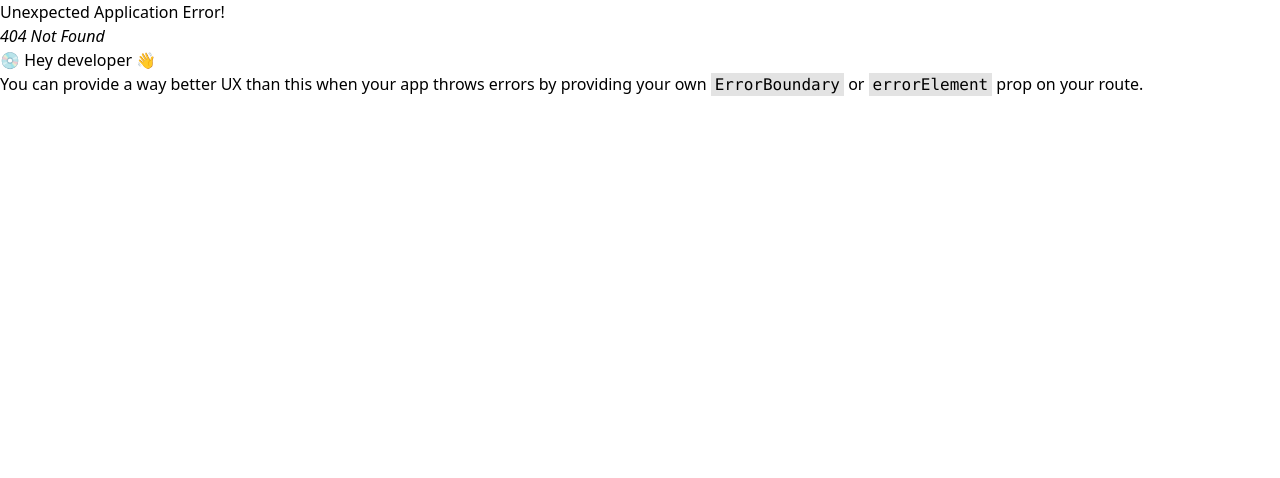
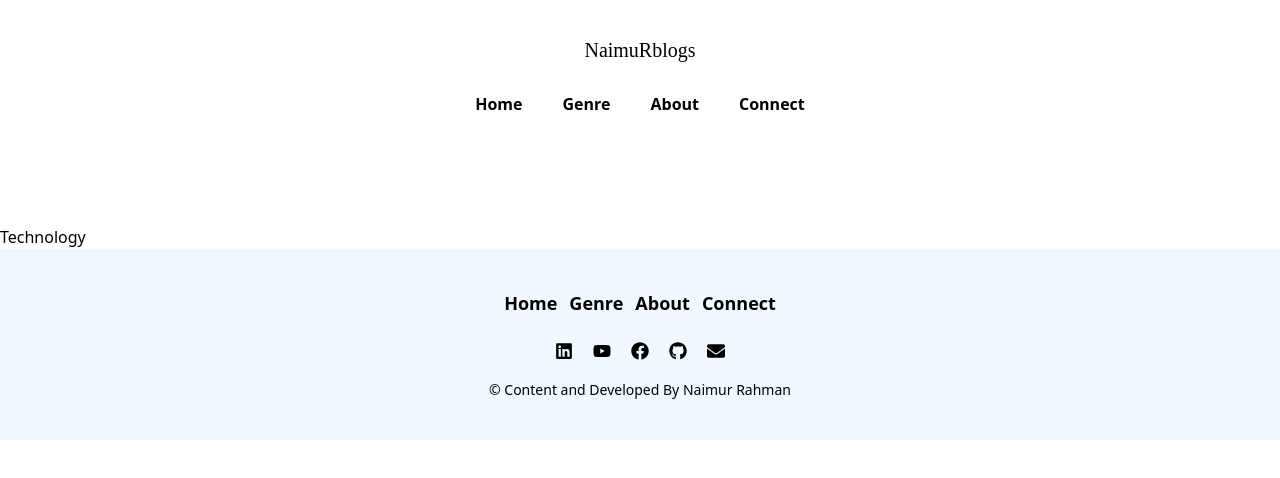
Before and after one commit to naimur2001/NaimuRblogs, a React (Vite) app: page /tech in a window 1280 px wide. Before the commit this address had no page. Shown: the top 478 px of the page. Built offline with nearby package versions, Linux system fonts and the light colour scheme.

Commit message:
nav footer done

```diff
--- a/package.json
+++ b/package.json
@@ -14,6 +14,7 @@
     "match-sorter": "^6.3.4",
     "react": "^18.2.0",
     "react-dom": "^18.2.0",
+    "react-icons": "^5.2.1",
     "react-router-dom": "^6.23.1",
     "sort-by": "^1.2.0"
   },
--- a/src/Components/Home/HomePage.jsx
+++ b/src/Components/Home/HomePage.jsx
@@ -1,9 +1,13 @@
+import { Outlet } from 'react-router-dom'
 import Nav from '../Shared/Nav'
+import Footer from '../Shared/Footer'
 
 const HomePage = () => {
   return (
     <div>
   <Nav></Nav>
+  <Outlet></Outlet>
+  <Footer></Footer>
     </div>
   )
 }
--- /dev/null
+++ b/src/Components/Pages/GenreFolder/Technology.jsx
@@ -0,0 +1,8 @@
+
+const Technology = () => {
+  return (
+    <div>Technology</div>
+  )
+}
+
+export default Technology
--- a/src/Components/Routes/Route.jsx
+++ b/src/Components/Routes/Route.jsx
@@ -1,12 +1,16 @@
 import { createBrowserRouter } from "react-router-dom";
 import Main from "../../Main/Main";
+import Technology from "../Pages/GenreFolder/Technology";
 
 const router=createBrowserRouter ([
 {
   element: <Main></Main>,
   path: "/",
   children : [
-
+    {
+      path:"tech",
+      element: <Technology></Technology>
+    }
   ]
 }
 
--- a/src/Components/Shared/Footer.jsx
+++ b/src/Components/Shared/Footer.jsx
@@ -0,0 +1,107 @@
+import { Link } from "react-router-dom"
+import { FaYoutube, FaFacebook, FaLinkedin, FaGithub, FaEnvelope } from 'react-icons/fa';
+import { useState } from "react";
+
+
+const Footer = () => {
+
+  const socialLinks = [
+    {
+      id: 3,
+      icon: <FaLinkedin />,
+      url: 'https://www.linkedin.com/in/nr2001/',
+    },
+    {
+      id: 1,
+      icon: <FaYoutube />,
+      url: 'https://www.youtube.com/@naimurrahman2001/videos',
+    },
+    {
+      id: 2,
+      icon: <FaFacebook />,
+      url: 'https://www.facebook.com/naimur2001',
+    },
+    {
+      id: 4,
+      icon: <FaGithub />,
+      url: 'https://github.com/naimur2001',
+    },
+    {
+      id: 5,
+      icon: <FaEnvelope />,
+      url: 'mailto:naimurrahman18thapril@gmail.com',
+    },
+  ];
+
+
+  const [isMenuOpen, setIsMenuOpen] = useState(false);
+  const handleMenuToggle = () => {
+    setIsMenuOpen(!isMenuOpen);
+  };
+
+  return (
+    <div>
+    <footer className="flex flex-col justify-around gap-5 bg-sky-50 py-10 text-black">
+        <nav className="text-lg">
+            <ul className="flex h-full flex-wrap items-center justify-center gap-3 font-semibold">
+            <Link to={'/'}>
+        <li className="group flex  cursor-pointer flex-col">
+            Home<span className="mt-[2px] h-[3px] w-[0px] rounded-full text-black group-hover:bg-gray-500 transition-all duration-300 group-hover:w-full"></span>
+          </li>
+        </Link>
+
+
+      <li onClick={handleMenuToggle} className="relative group flex  cursor-pointer flex-col">
+
+ Genre <span className="mt-[2px] h-[3px] w-[0px] rounded-full text-black group-hover:bg-gray-500 transition-all duration-300 group-hover:w-full"></span>
+
+
+{isMenuOpen && (
+  <ul className="absolute  top-6 lg:top-8 text-sm lg:text-base z-10 space-y-2 rounded-lg bg-gray-700 p-2 text-gray-100">
+      <li className="px-3 hover:underline">
+          <Link to={'/tech'}>Technology</Link>
+      </li>
+      <li className="px-3 hover:underline">
+          <Link to={'/travel'}>Travel</Link>
+      </li>
+      <li className="px-3 hover:underline">
+          <Link to={'/geopol'}>GeoPolitics</Link>
+      </li>
+  </ul>
+)}
+</li>
+
+          <Link to={'/about'}>
+          <li className="group flex  cursor-pointer flex-col">
+            About<span className="mt-[2px] h-[3px]  w-[0px] rounded-full text-black group-hover:bg-gray-500 transition-all duration-300 group-hover:w-full"></span>
+          </li>
+          </Link>
+          <Link to={'/connect'}>
+          <li className="group flex  cursor-pointer flex-col">
+            Connect<span className="mt-[2px] h-[3px]  w-[0px] rounded-full text-black group-hover:bg-gray-500 transition-all duration-300 group-hover:w-full"></span>
+          </li>
+          </Link>
+            </ul>
+        </nav>
+        <nav className="text-lg">
+            <ul className="flex h-full flex-wrap items-center justify-center gap-5">
+               {
+                socialLinks?.map((sl,ind)=><>
+                <li key={ind}>
+                  <a href={sl.url}>
+                    {sl.icon}
+                  </a>
+                </li>
+                </>)
+               }
+            </ul>
+        </nav>
+        <aside className="text-center text-sm">
+            <p>&copy; Content and Developed By Naimur Rahman</p>
+        </aside>
+    </footer>
+</div>
+  )
+}
+
+export default Footer
--- a/src/Components/Shared/Nav.jsx
+++ b/src/Components/Shared/Nav.jsx
@@ -2,16 +2,25 @@
 import { useState } from 'react';
 import { useRef } from 'react';
 import { useEffect } from 'react';
+import { Link } from 'react-router-dom';
+
 
  const Nav = () => {
     const [dropDownState, setDropDownState] = useState(false);
     const dropDownMenuRef = useRef();
+    const [isMenuOpen, setIsMenuOpen] = useState(false);
+    const genreRef = useRef();
 
+    const handleMenuToggle = () => {
+      setIsMenuOpen(!isMenuOpen);
+    };
     useEffect(() => {
         const closeDropDown = (e) => {
             if (!dropDownMenuRef?.current?.contains(e?.target)) {
                 setDropDownState(false);
+
             }
+
         };
 
         document.addEventListener('mousedown', closeDropDown);
@@ -21,26 +30,61 @@ import { useEffect } from 'react';
         };
     }, []);
 
+
+
+
+
+
+
     return (
         <nav className="flex lg:flex-col items-center justify-between  px-4 py-2  mb-24 ">
         <div className="scale-100 cursor-pointer rounded-2xl px-3 py-2 text-xl text-black transition-all hover:scale-110 duration-300 delay-200 ease-linear lg:my-5  font-sign">
           <h2>NaimuRblogs</h2>
         </div>
         <ul className="hidden items-center justify-between gap-10 md:flex font-semibold">
-          <li className="group flex  cursor-pointer flex-col">
+        <Link to={'/'}>
+        <li className="group flex  cursor-pointer flex-col">
             Home<span className="mt-[2px] h-[3px] w-[0px] rounded-full text-black group-hover:bg-gray-500 transition-all duration-300 group-hover:w-full"></span>
           </li>
-          <li className="group flex  cursor-pointer flex-col">
-          Genre<span className="mt-[2px] h-[3px]  w-[0px] rounded-full text-black group-hover:bg-gray-500 transition-all duration-300 group-hover:w-full"></span>
-          </li>
+        </Link>
+
+
+
+
+      <li ref={genreRef} onClick={()=>handleMenuToggle(!isMenuOpen)} className="relative group flex  cursor-pointer flex-col">
+
+ Genre <span className="mt-[2px] h-[3px] w-[0px] rounded-full text-black group-hover:bg-gray-500 transition-all duration-300 group-hover:w-full"></span>
+
+
+{isMenuOpen && (
+  <ul className=" absolute top-10 z-10 space-y-2 rounded-lg bg-transparent p-2 text-black">
+      <li className="px-3 hover:underline">
+          <Link to={'/tech'}>Technology</Link>
+      </li>
+      <li className="px-3 hover:underline">
+          <Link href="#">Travel</Link>
+      </li>
+      <li className="px-3 hover:underline">
+          <Link href="#">GeoPolitics</Link>
+      </li>
+  </ul>
+)}
+</li>
+
+
+
+          <Link to={'/about'}>
           <li className="group flex  cursor-pointer flex-col">
             About<span className="mt-[2px] h-[3px]  w-[0px] rounded-full text-black group-hover:bg-gray-500 transition-all duration-300 group-hover:w-full"></span>
           </li>
+          </Link>
+          <Link to={'/connect'}>
           <li className="group flex  cursor-pointer flex-col">
             Connect<span className="mt-[2px] h-[3px]  w-[0px] rounded-full text-black group-hover:bg-gray-500 transition-all duration-300 group-hover:w-full"></span>
           </li>
+          </Link>
         </ul>
-        <div ref={dropDownMenuRef} onClick={() => setDropDownState(!dropDownState)} className="relative flex transition-transform md:hidden">
+        <div ref={dropDownMenuRef} onClick={() => setDropDownState(!dropDownState)} className="relative flex transition-transform md:hidden text-white">
 
 
           <svg width="30" height="30" viewBox="0 0 24 24" fill="none" xmlns="http://www.w3.org/2000/svg">
@@ -50,19 +94,46 @@ import { useEffect } from 'react';
 <path d="M22 12C22 16.714 22 19.0711 20.5355 20.5355C19.0711 22 16.714 22 12 22C7.28595 22 4.92893 22 3.46447 20.5355C2 19.0711 2 16.714 2 12C2 7.28595 2 4.92893 3.46447 3.46447C4.92893 2 7.28595 2 12 2C16.714 2 19.0711 2 20.5355 3.46447C21.5093 4.43821 21.8356 5.80655 21.9449 8" stroke="#1C274C"/>
 </svg>
           {dropDownState && (
-            <ul className=" z-10  gap-2   absolute right-0 top-11 flex w-[200px] flex-col  rounded-lg   text-base ">
-              <li className="cursor-pointer  px-6 py-2 text-black rounded-t-lg hover:bg-gray-200 ">
+            <ul className=" z-10  gap-2 text-white font-semibold  absolute right-0 top-11 flex w-[200px] flex-col  rounded-lg   text-base bg-gray-700">
+            <Link to={'/'}>
+            <li className="cursor-pointer  px-6 py-2
+            rounded-t-lg hover:bg-gray-200 hover:text-gray-500">
                 Home
               </li>
-              <li className="cursor-pointer  px-6 py-2 text-black hover:bg-gray-200 ">
-                Genre
-              </li>
-              <li className="cursor-pointer  px-6 py-2 text-black hover:bg-gray-200 ">
+            </Link>
+
+
+      <li  ref={genreRef} onClick={(e) => {
+    handleMenuToggle(!isMenuOpen);
+    e.stopPropagation(); // Prevent bubbling up
+  }} className=" cursor-pointer  px-6 py-2  rounded-t-lg hover:bg-gray-200 hover:text-gray-500">
+
+  Genre
+ </li>
+ <ul className= {` ${isMenuOpen ? "flex flex-col !bg-sky-50" : "hidden"}  top-10 z-10 space-y-2 rounded-lg bg-transparent p-2 `}>
+       <li  onClick={() => {
+    handleMenuToggle(!isMenuOpen);
+   // Prevent bubbling up
+  }} className="px-3 hover:underline text-black">
+           <Link  to={'/tech'}>Technology</Link>
+       </li>
+       <li className="px-3 hover:underline text-black">
+           <Link href="#">Travel</Link>
+       </li>
+       <li className="px-3 hover:underline text-black">
+           <Link href="#">GeoPolitics</Link>
+       </li>
+   </ul>
+              <Link to={'/about'}>
+              <li className="cursor-pointer  px-6 py-2  hover:bg-gray-200 hover:text-gray-500 ">
                 About
               </li>
-              <li className="cursor-pointer  px-6 py-2 text-black hover:bg-gray-200 ">
+              </Link>
+             <Link to={'/connect'}>
+             <li className="cursor-pointer  px-6 py-2  hover:bg-gray-200 hover:text-gray-500">
                 Connect
               </li>
+             </Link>
             </ul>
           )}
         </div>
```
Also changed, not shown: 1 other file (tests, documents, lock files or other folders).
